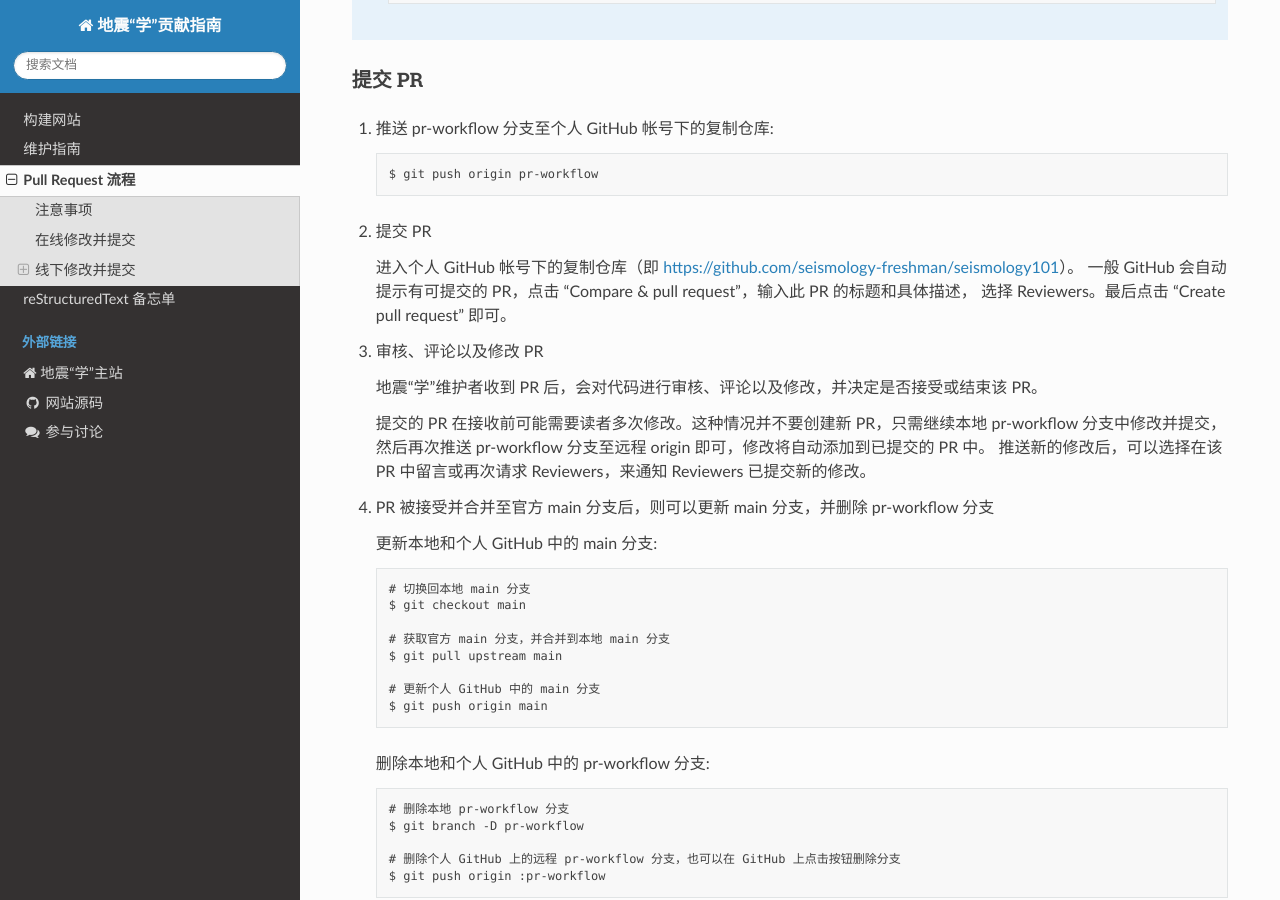
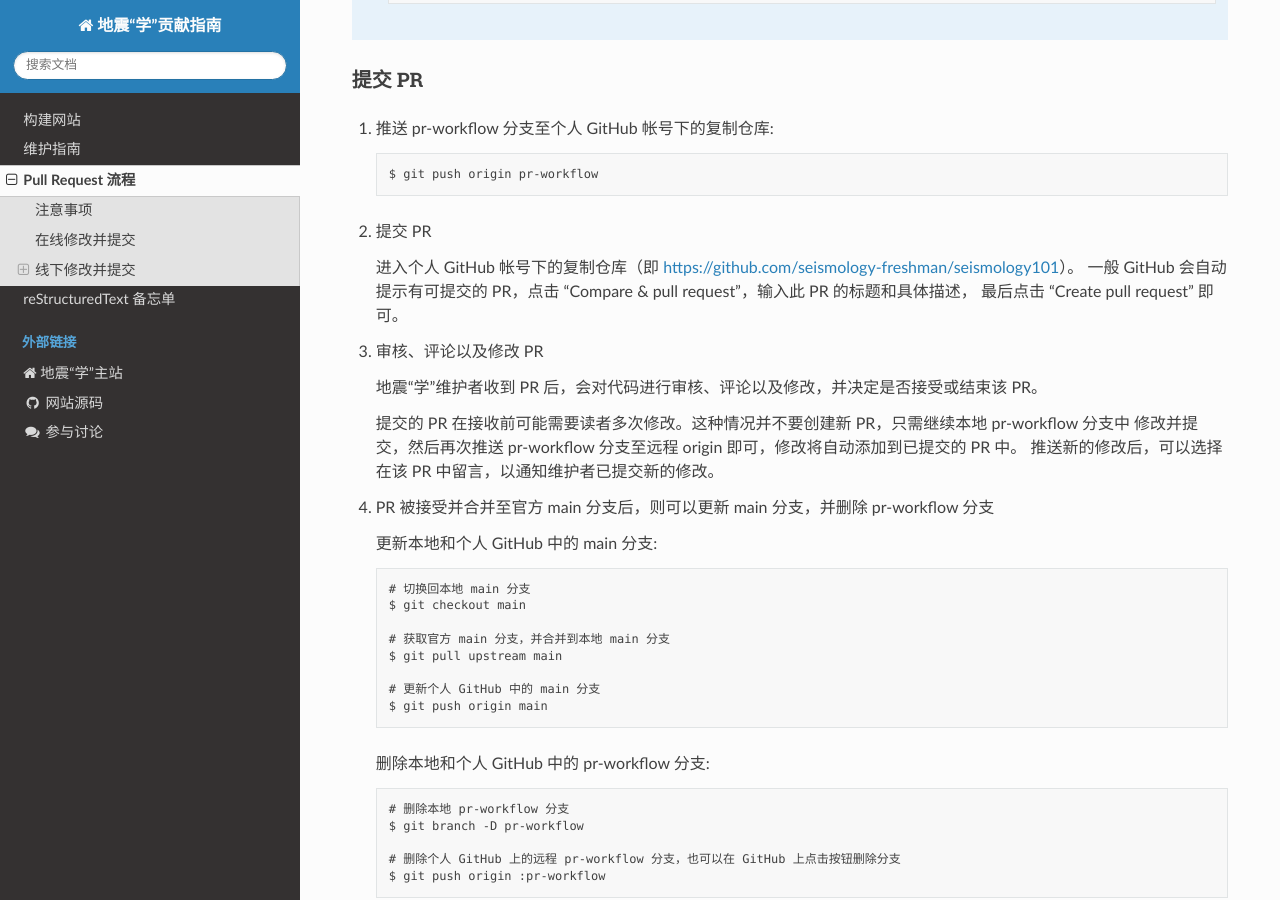
Before and after one commit to seismo-learn/contributing, a Sphinx documentation site: the page built from source/pull-request.rst, in a window 1280 px wide and 900 px high, scrolled down 3736 px. Built offline with Sphinx 7.4.7 and the Read the Docs theme 2.0.0, drawn with Linux system fonts in a browser that asks for light colours.

Commit message:
Apply suggestions from code review

```diff
--- a/source/pull-request.rst
+++ b/source/pull-request.rst
@@ -198,15 +198,15 @@ Pull Request 流程
 
     进入个人 GitHub 帐号下的复制仓库（即 https://github.com/seismology-freshman/seismology101）。
     一般 GitHub 会自动提示有可提交的 PR，点击 “Compare & pull request”，输入此 PR 的标题和具体描述，
-    选择 Reviewers。最后点击 “Create pull request” 即可。
+    最后点击 “Create pull request” 即可。
 
 3.  审核、评论以及修改 PR
 
     地震“学”维护者收到 PR 后，会对代码进行审核、评论以及修改，并决定是否接受或结束该 PR。
 
-    提交的 PR 在接收前可能需要读者多次修改。这种情况并不要创建新 PR，只需继续本地 pr-workflow 分支中修改并提交，
-    然后再次推送 pr-workflow 分支至远程 origin 即可，修改将自动添加到已提交的 PR 中。
-    推送新的修改后，可以选择在该 PR 中留言或再次请求 Reviewers，来通知 Reviewers 已提交新的修改。
+    提交的 PR 在接收前可能需要读者多次修改。这种情况并不要创建新 PR，只需继续本地 pr-workflow 分支中
+    修改并提交，然后再次推送 pr-workflow 分支至远程 origin 即可，修改将自动添加到已提交的 PR 中。
+    推送新的修改后，可以选择在该 PR 中留言，以通知维护者已提交新的修改。
 
 4.  PR 被接受并合并至官方 main 分支后，则可以更新 main 分支，并删除 pr-workflow 分支
 
```
